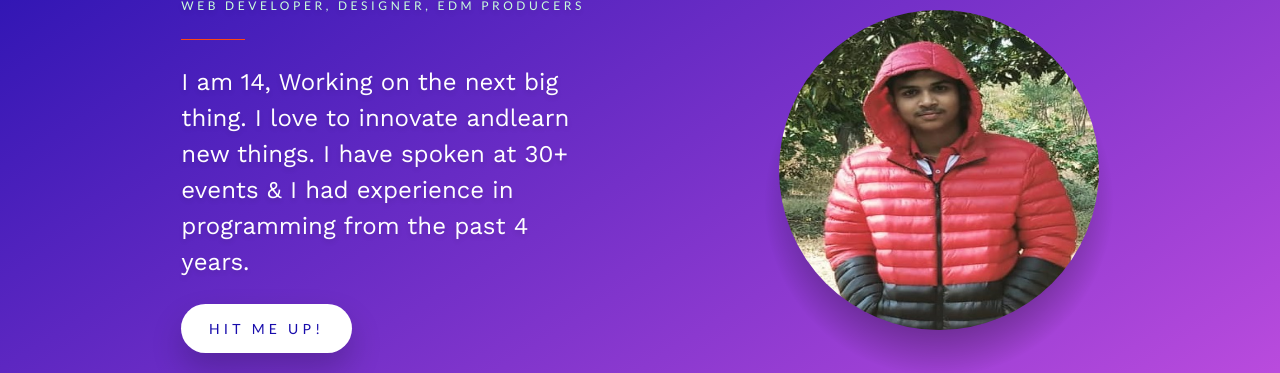
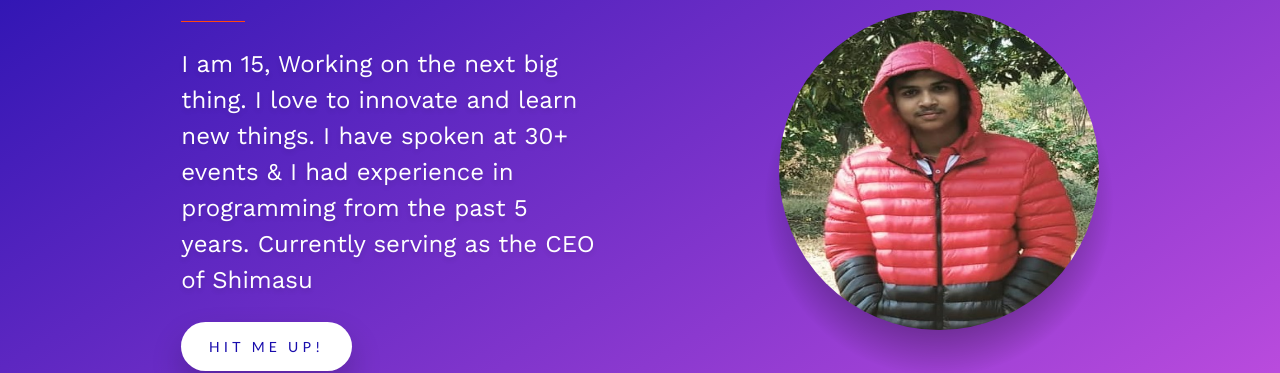
Before and after one commit to utkarshdubey2/utkarshdubey2.github.io, a plain HTML site: page index.html in a window 1280 px wide. Shown: the part 230-603 px from the top of the page. Drawn offline with nearby package versions, Linux system fonts and the light colour scheme.

Commit message:
Update index.html

```diff
--- a/index.html
+++ b/index.html
@@ -39,7 +39,7 @@
       <hr class="hr">
       <div class="description">
         <p>
-I am 14, Working on the next big thing. I love to innovate andlearn new things. I have spoken at 30+ events & I had experience in programming from the past 4 years.        </p>
+I am 15, Working on the next big thing. I love to innovate and learn new things. I have spoken at 30+ events & I had experience in programming from the past 5 years. Currently serving as the CEO of <a href="shimasu.co" target="_blank">Shimasu</a>       </p>
       </div>
       <div class="contact">
         <a class="button" href="mailto:utkarsh.dubey3jan@gmail.com">
```
